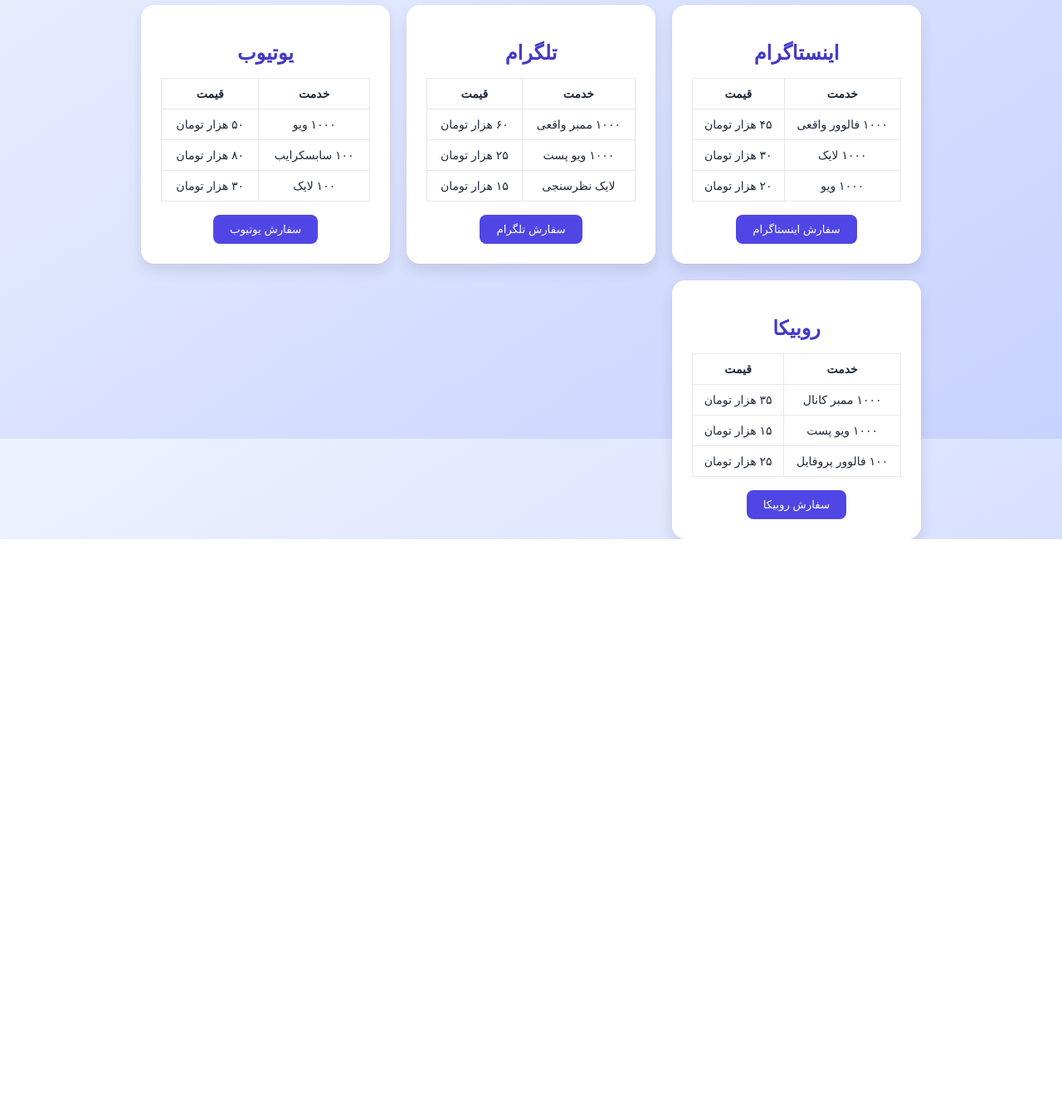
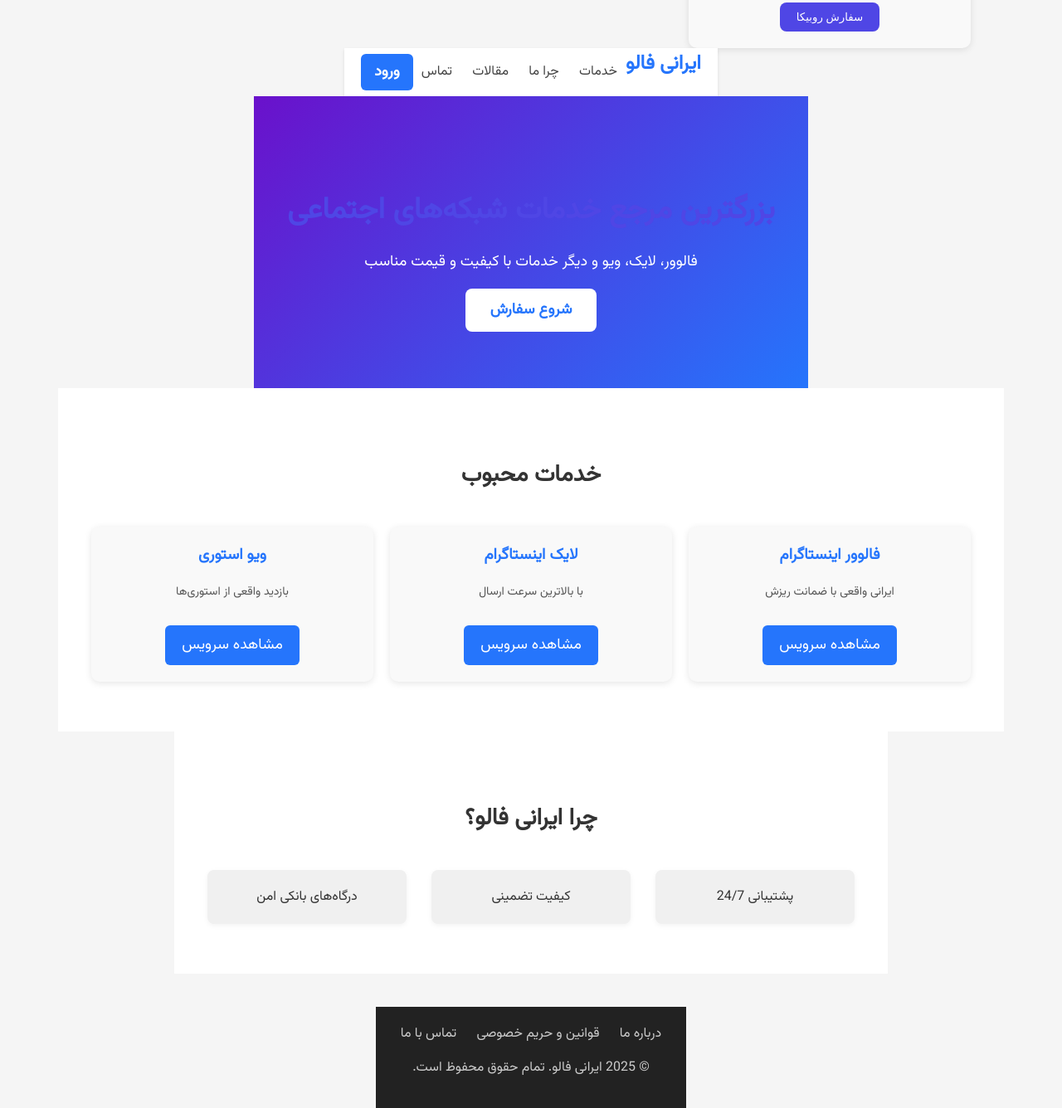
Before and after one commit to amirhasan80/follower-shop, a plain HTML site: page index.html in a window 1280 px wide. Shown: the part 311-1647 px from the top of the page at 83% size. Before the commit the page ends 961 px from the top, so only its background shows below. Drawn offline with Linux system fonts and the light colour scheme.

Commit message:
Update index.html

```diff
--- a/index.html
+++ b/index.html
@@ -274,3 +274,220 @@
   }
 </script></body>
 </html>
+<!DOCTYPE html><html lang="fa" dir="rtl">
+<head>
+  <meta charset="UTF-8" />
+  <meta name="viewport" content="width=device-width, initial-scale=1.0" />
+  <title>ایرانی فالو | خدمات شبکه‌های اجتماعی</title>
+  <link rel="stylesheet" href="style.css" />
+  <link href="https://fonts.googleapis.com/css2?family=Vazirmatn&display=swap" rel="stylesheet">
+  <style>
+    body {
+      margin: 0;
+      font-family: 'Vazirmatn', sans-serif;
+      background: #f5f5f5;
+      color: #333;
+    }.container {
+  max-width: 1200px;
+  margin: auto;
+  padding: 0 20px;
+}
+
+header {
+  background: #fff;
+  box-shadow: 0 2px 4px rgba(0,0,0,0.1);
+  padding: 15px 0;
+  display: flex;
+  justify-content: space-between;
+  align-items: center;
+}
+
+.logo {
+  font-size: 24px;
+  font-weight: bold;
+  color: #2575fc;
+}
+
+nav a {
+  margin: 0 10px;
+  text-decoration: none;
+  color: #444;
+  font-weight: 500;
+}
+
+.actions .btn {
+  background: #2575fc;
+  color: white;
+  padding: 8px 16px;
+  border-radius: 6px;
+  text-decoration: none;
+  font-weight: bold;
+}
+
+#hero {
+  background: linear-gradient(135deg, #6a11cb, #2575fc);
+  color: white;
+  text-align: center;
+  padding: 80px 20px;
+}
+
+#hero h1 {
+  font-size: 36px;
+  margin-bottom: 20px;
+}
+
+#hero p {
+  font-size: 18px;
+  margin-bottom: 30px;
+}
+
+.btn-primary {
+  background: white;
+  color: #2575fc;
+  padding: 12px 30px;
+  border-radius: 8px;
+  text-decoration: none;
+  font-size: 18px;
+  font-weight: bold;
+}
+
+#services, #why {
+  padding: 60px 20px;
+  background: #fff;
+}
+
+#services h2, #why h2 {
+  text-align: center;
+  margin-bottom: 40px;
+  font-size: 28px;
+}
+
+.cards {
+  display: flex;
+  flex-wrap: wrap;
+  justify-content: center;
+  gap: 20px;
+}
+
+.card {
+  background: #f9f9f9;
+  padding: 20px;
+  width: 300px;
+  border-radius: 10px;
+  box-shadow: 0 2px 8px rgba(0,0,0,0.1);
+  text-align: center;
+}
+
+.card h3 {
+  margin-top: 0;
+  color: #2575fc;
+}
+
+.card p {
+  font-size: 14px;
+  color: #555;
+}
+
+.card .btn {
+  display: inline-block;
+  margin-top: 15px;
+  background: #2575fc;
+  color: white;
+  padding: 10px 20px;
+  border-radius: 6px;
+  text-decoration: none;
+}
+
+.features {
+  display: flex;
+  justify-content: center;
+  gap: 30px;
+  margin-top: 30px;
+  flex-wrap: wrap;
+}
+
+.feature {
+  font-size: 16px;
+  background: #f0f0f0;
+  padding: 20px;
+  border-radius: 8px;
+  width: 200px;
+  box-shadow: 0 2px 6px rgba(0,0,0,0.05);
+}
+
+footer {
+  background: #222;
+  color: #ccc;
+  text-align: center;
+  padding: 20px 0;
+  margin-top: 40px;
+}
+
+.footer-links a {
+  color: #ccc;
+  margin: 0 10px;
+  text-decoration: none;
+}
+
+  </style>
+</head>
+<body>
+  <header class="container">
+    <div class="logo">ایرانی فالو</div>
+    <nav>
+      <a href="#services">خدمات</a>
+      <a href="#why">چرا ما</a>
+      <a href="#articles">مقالات</a>
+      <a href="#contact">تماس</a>
+    </nav>
+    <div class="actions">
+      <a href="login.html" class="btn">ورود</a>
+    </div>
+  </header>  <section id="hero">
+    <div class="container">
+      <h1>بزرگترین مرجع خدمات شبکه‌های اجتماعی</h1>
+      <p>فالوور، لایک، ویو و دیگر خدمات با کیفیت و قیمت مناسب</p>
+      <a href="services.html" class="btn-primary">شروع سفارش</a>
+    </div>
+  </section>  <section id="services">
+    <div class="container">
+      <h2>خدمات محبوب</h2>
+      <div class="cards">
+        <div class="card">
+          <h3>فالوور اینستاگرام</h3>
+          <p>ایرانی واقعی با ضمانت ریزش</p>
+          <a href="#" class="btn">مشاهده سرویس</a>
+        </div>
+        <div class="card">
+          <h3>لایک اینستاگرام</h3>
+          <p>با بالاترین سرعت ارسال</p>
+          <a href="#" class="btn">مشاهده سرویس</a>
+        </div>
+        <div class="card">
+          <h3>ویو استوری</h3>
+          <p>بازدید واقعی از استوری‌ها</p>
+          <a href="#" class="btn">مشاهده سرویس</a>
+        </div>
+      </div>
+    </div>
+  </section>  <section id="why">
+    <div class="container">
+      <h2>چرا ایرانی فالو؟</h2>
+      <div class="features">
+        <div class="feature">پشتیبانی 24/7</div>
+        <div class="feature">کیفیت تضمینی</div>
+        <div class="feature">درگاه‌های بانکی امن</div>
+      </div>
+    </div>
+  </section>  <footer>
+    <div class="container">
+      <div class="footer-links">
+        <a href="#">درباره ما</a>
+        <a href="#">قوانین و حریم خصوصی</a>
+        <a href="#">تماس با ما</a>
+      </div>
+      <p>© 2025 ایرانی فالو. تمام حقوق محفوظ است.</p>
+    </div>
+  </footer>
+</body>
+</html>
```
